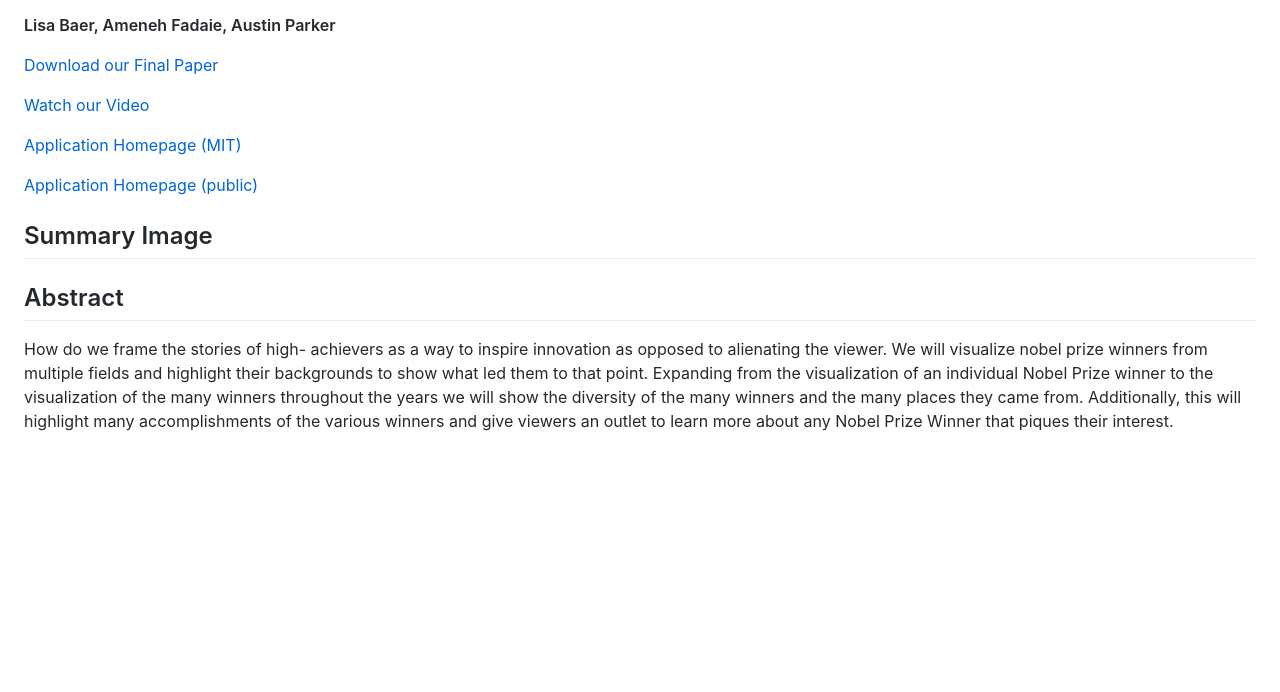
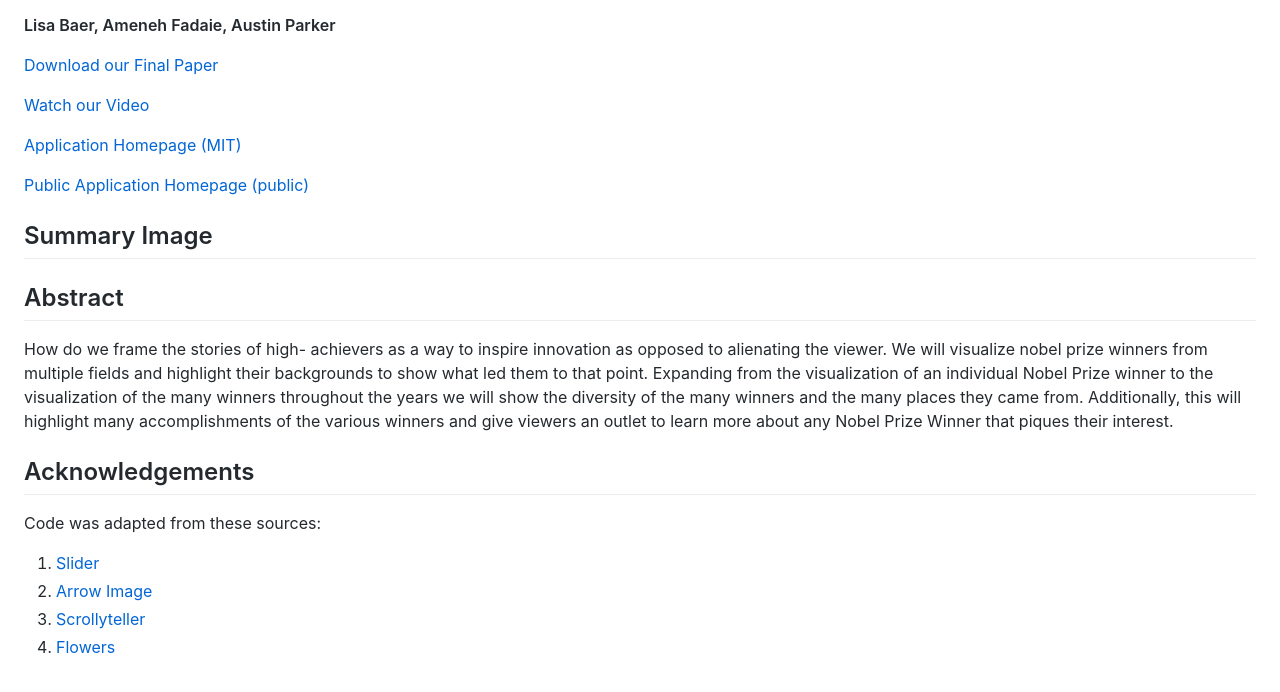
Before and after one commit to lzbaer/6.894-FP-story-of-nobel-laureates, a plain HTML site: page docs/README.html in a window 1280 px wide. Shown: the part 78-770 px from the top of the page. Drawn offline with Linux system fonts and the light colour scheme.

Commit message:
Added acknowledgements to project page

```diff
--- a/docs/README.html
+++ b/docs/README.html
@@ -23,7 +23,7 @@ window.addEvent("domready",function(){var t=$("body"),e=(window.location.hash.su
 
 [Application Homepage (MIT)](https://github.mit.edu/pages/6894-sp20/FP-The-Stories-of-High-Achievers)
 
-[Application Homepage (public)](https://github.mit.edu/pages/6894-sp20/FP-The-Stories-of-High-Achievers)
+[Public Application Homepage (public)](https://github.mit.edu/pages/6894-sp20/FP-The-Stories-of-High-Achievers)
 
 ## Summary Image
 
@@ -34,6 +34,12 @@ Expanding from the visualization of an individual Nobel Prize winner to the visu
 years we will show the diversity of the many winners and the many places they came from.  Additionally, this will highlight
 many accomplishments of the various winners and give viewers an outlet to learn more about any Nobel Prize Winner that piques
 their interest.
-</pre></article>
+
+## Acknowledgements
+Code was adapted from these sources:
+1. [Slider](https://codepen.io/simeydotme/pen/mJLPPq)
+2. [Arrow Image](https://www.google.com/url?sa=i&url=https%3A%2F%2Fpngio.com%2Fimages%2Fpng-a1224319.html&psig=AOvVaw0gc6fCdwQPqcB9VQFGZTCi&ust=1588622230760000&source=images&cd=vfe&ved=0CAIQjRxqFwoTCMjF74-9mOkCFQAAAAAdAAAAABAD)
+3. [Scrollyteller](https://bl.ocks.org/baronwatts/raw/2a50ae537d7c46670aa5eb30254ef751/)
+4. [Flowers](http://bl.ocks.org/sxywu/8d1b563586bf411383345e95a3418715)</pre></article>
 	</body>
 </html>
```
Also changed, not shown: docs/ProjectPage.md (+7 -0 lines).
